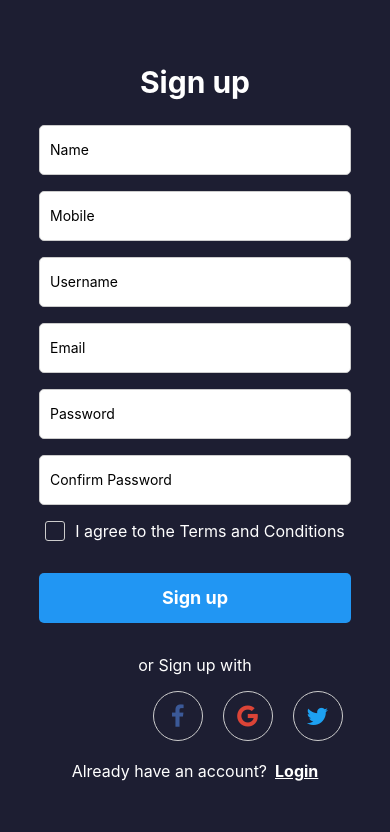
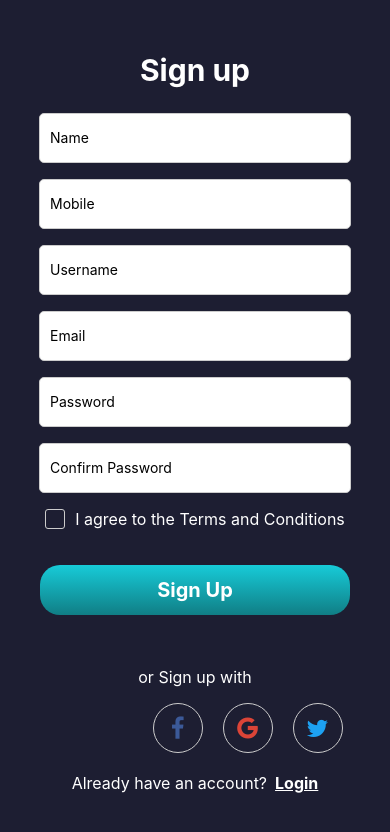
Before and after one commit to indra0421/movieApp_React_Native, a React Native app: screen /SignUp in a window 390 px wide. Shown: the top 832 px of the page. Built offline with nearby package versions, Linux system fonts and the light colour scheme.

Commit message:
movie details page created with details and calling the data from realtime api, next will finish the category rendering page, now its showing only names calling from api, i will call another api in this api by name for the images and details and will merge all movies to the main page

```diff
--- a/package.json
+++ b/package.json
@@ -14,13 +14,16 @@
     "@react-navigation/native": "^6.1.6",
     "@react-navigation/native-stack": "^6.9.12",
     "expo": "~48.0.9",
+    "expo-linear-gradient": "^12.1.2",
     "expo-status-bar": "~1.4.4",
     "react": "18.2.0",
     "react-dom": "18.2.0",
     "react-native": "0.71.4",
+    "react-native-linear-gradient": "^2.6.2",
     "react-native-login-screen": "^5.0.0",
     "react-native-safe-area-context": "4.5.0",
     "react-native-screens": "~3.20.0",
+    "react-native-vector-icons": "^9.2.0",
     "react-native-web": "~0.18.10"
   },
   "devDependencies": {
--- a/src/components/Login.js
+++ b/src/components/Login.js
@@ -2,6 +2,7 @@ import React, { useState } from 'react';
 import { View, Text, TextInput, TouchableOpacity, StyleSheet } from 'react-native';
 import { FontAwesome } from '@expo/vector-icons';
 import { useNavigation } from '@react-navigation/native'
+import { LinearGradient } from 'expo-linear-gradient';
 
 const Login = () => {
 
@@ -48,9 +49,14 @@ const Login = () => {
                     />
                 </TouchableOpacity>
             </View>
-            <TouchableOpacity style={styles.button} onPress={handleLogin}>
-                <Text style={styles.buttonText}>Login</Text>
+
+            <TouchableOpacity onPress={handleLogin}>
+                <LinearGradient colors={['#17cbd8', '#107e85']}
+                    style={styles.playButton}>
+                    <Text style={styles.buttonText}>Login</Text>
+                </LinearGradient>
             </TouchableOpacity>
+
             <View style={styles.separator}>
                 <View style={styles.line} />
                 <Text style={styles.separatorText}>or login with</Text>
@@ -125,10 +131,9 @@ const styles = StyleSheet.create({
     toggleButton: {
         paddingRight: 20,
     },
-    button: {
-        width: '100%',
+    playButton: {
+        width: 310,
         height: 50,
-        backgroundColor: '#e72626',
         borderRadius: 20,
         alignItems: 'center',
         justifyContent: 'center',
--- a/src/components/MoviePage.js
+++ b/src/components/MoviePage.js
@@ -1,26 +1,246 @@
-import { StyleSheet, Text, View, Image } from 'react-native'
-import React from 'react'
+import React from 'react';
+import { ScrollView } from 'react-native';
+import { View, Text, Image, StyleSheet, TouchableOpacity, FlatList } from 'react-native';
+import { LinearGradient } from "expo-linear-gradient";
+import Icon from 'react-native-vector-icons/AntDesign';
+import Icon2 from 'react-native-vector-icons/Entypo';
+import { useNavigation } from '@react-navigation/native'
+
 
 const MoviePage = ({ route }) => {
-    const { title, image } = route.params;
+
+    const navigation = useNavigation();
+    const { title, image, year, duration, genre, plot, rating, writer, actors, directcor } = route.params;
+    const str = genre.toString();
+    console.log(str)
+    var arr = str.split(',');
+    console.log(arr)
+
+
     return (
-        <View>
-            <Image
-                style={styles.img}
-                source={{ uri: image }}
+        <ScrollView style={styles.mainContainer}>
+            <View style={styles.imageContainer}>
+                <Image source={{ uri: image }} style={styles.image} />
 
-            />
-            <Text>{title}</Text>
-        </View>
-    )
-}
+                <LinearGradient
+                    colors={['rgba(0,0,0,0)', '#1c1c27']}
+                    style={styles.imageShadow}
+                    locations={[0.2, 0.6]}
+                />
 
-export default MoviePage
+                <View style={styles.movieTitleContainer}>
+                    <Text style={styles.movieTitle}>{title}</Text>
+                </View>
+                <View style={styles.imageTopIcons}>
+                    <TouchableOpacity style={styles.backButton} onPress={() => {
+                        navigation.goBack();
+                    }}>
+                        <Icon name="back" size={28} color="#fff" />
+                    </TouchableOpacity>
+                    <TouchableOpacity style={styles.backButton}>
+                        <Icon name="hearto" size={28} color="#fff" />
+                    </TouchableOpacity>
+                </View>
+            </View>
+            <View style={styles.ratingContainer}>
+                <View><Text style={styles.rateContainerText}>{rating}/10 ⭐  -</Text></View>
+                <View style={styles.rateCont}><Text style={styles.rateContainerText}>{duration}  -</Text></View>
+                <View><Text style={styles.rateContainerText}>{year}</Text></View>
+            </View>
+
+            <View style={styles.genreContainer}>
+                <TouchableOpacity>
+                    <LinearGradient
+                        colors={['#17cbd8', '#107e85']}
+                        style={styles.genres}>
+                        <Text style={{ color: "#fff", fontSize: 16, marginRight: 19 }}>{arr[0]}</Text>
+                    </LinearGradient>
+                </TouchableOpacity>
+
+                <TouchableOpacity>
+                    <LinearGradient
+                        colors={['#17cbd8', '#107e85']}
+                        style={styles.genres}>
+                        <Text style={{ color: "#fff", fontSize: 16, marginRight: 19 }}>{arr[1]}</Text>
+                    </LinearGradient>
+                </TouchableOpacity>
+
+                <TouchableOpacity>
+                    <LinearGradient
+                        colors={['#17cbd8', '#107e85']}
+                        style={styles.genres}>
+                        <Text style={{ color: "#fff", fontSize: 16, marginRight: 19 }}>{arr[1]}</Text>
+                    </LinearGradient>
+                </TouchableOpacity>
+
+            </View>
+
+            <View style={styles.downloadContainer}>
+                <TouchableOpacity>
+                    <LinearGradient colors={['#17cbd8', '#107e85']}
+                        style={styles.playButton}>
+                        <Icon name="play" size={32} color="#fff" />
+                        <Text style={{ fontSize: 20, marginLeft: 8, color: "#fff" }}>Watch Now</Text>
+                    </LinearGradient>
+                </TouchableOpacity>
+                <TouchableOpacity style={styles.dwnShareBtn}>
+                    <Icon name="download" size={31} color="#fff" />
+                </TouchableOpacity>
+                <TouchableOpacity style={styles.dwnShareBtn}>
+                    <Icon2 name="share" size={31} color="#fff" />
+                </TouchableOpacity>
+
+            </View>
+
+            <View style={styles.plotStyle}>
+                <View><Text style={{ color: "#fff", fontSize: 23 }}>Directed by</Text></View>
+                <Text style={{ color: "#949598", fontSize: 15, lineHeight: 28 }}>{directcor}</Text>
+            </View>
+            <View style={styles.plotStyle}>
+                <View><Text style={{ color: "#fff", fontSize: 23 }}>Actors</Text></View>
+                <Text style={{ color: "#949598", fontSize: 15, lineHeight: 28 }}>{actors}</Text>
+            </View>
+            <View style={styles.plotStyle}>
+                <View><Text style={{ color: "#fff", fontSize: 23 }}>Writer</Text></View>
+                <Text style={{ color: "#949598", fontSize: 15, lineHeight: 28 }}>{writer}</Text>
+            </View>
+            <View style={styles.plotStyle}>
+                <View><Text style={{ color: "#fff", fontSize: 23 }}>Story Line</Text></View>
+                <Text style={{ color: "#949598", fontSize: 15, lineHeight: 28 }}>{plot}</Text>
+            </View>
+
+
+
+        </ScrollView>
+    );
+};
 
 const styles = StyleSheet.create({
-    img: {
+    mainContainer: {
+        position: "relative",
+        backgroundColor: "#1c1c27"
+    },
+    image: {
         width: "100%",
-        height: undefined,
-        aspectRatio: 3 / 2
+        height: 430,
+    },
+    imageTopIcons: {
+        // borderWidth: 1,
+        // borderColor: "#fff",
+        position: "absolute",
+        top: 20,
+        width: "100%",
+        height: 70,
+        display: "flex",
+        flexDirection: "row",
+        justifyContent: "space-between"
+    },
+    backButton: {
+        borderWidth: 1,
+        borderColor: "#fff",
+        padding: 14,
+        borderRadius: 20,
+        margin: 5,
+        marginLeft: 15,
+        marginRight: 15,
+        backgroundColor: "rgba(28, 28, 39, 0.7)"
+    },
+    movieTitleContainer: {
+        position: "absolute",
+        bottom: 10,
+        left: 16,
+    },
+    movieTitle: {
+        color: "#fff",
+        fontSize: 30,
+        fontWeight: "bold"
+    },
+    imageContainer: {
+        width: "100%",
+        position: "relative"
+    },
+    imageShadow: {
+        // borderWidth: 2,
+        width: "100%",
+        height: 200,
+        position: "absolute",
+        borderColor: "#fff",
+        bottom: 0,
+
+    },
+    ratingContainer: {
+        display: "flex",
+        flexDirection: "row",
+        marginBottom: 15,
+        marginTop: 7,
+        marginLeft: 15
+    },
+    genreContainer: {
+        display: "flex",
+        flexDirection: "row",
+        marginLeft: 15,
+        marginBottom: 10
+    },
+    rateCont: {
+        marginLeft: 10,
+        marginRight: 10
+    },
+    rateContainerText: {
+        fontSize: 17,
+        color: "#51565b",
+        fontWeight: "bold"
+    },
+    genres: {
+        borderColor: "#1f5158",
+        borderWidth: 1,
+        marginRight: 10,
+        paddingLeft: 12,
+        borderRadius: 20,
+        paddingBottom: 2
+
+    },
+    genres: {
+        borderColor: "#1f5158",
+        borderWidth: 1,
+        marginRight: 10,
+        paddingLeft: 12,
+        borderRadius: 20,
+        paddingBottom: 2
+
+    },
+    downloadContainer: {
+        display: "flex",
+        flexDirection: "row",
+        marginLeft: 15,
+        marginTop: 15
+
+    },
+    playButton: {
+        height: 60,
+        width: 210,
+        display: "flex",
+        flexDirection: "row",
+        justifyContent: "center",
+        borderRadius: 15,
+        padding: 15
+
+    },
+    dwnShareBtn: {
+        borderWidth: 1,
+        borderColor: "#fff",
+        marginLeft: 5,
+        padding: 12,
+        borderRadius: 15
+
+    },
+    plotStyle: {
+        marginLeft: 16,
+        marginTop: 20,
+        marginRight: 10,
+        display: "flex",
+        flexDirection: "column"
     }
-})
+
+});
+
+export default MoviePage;
--- a/src/components/SignUp.js
+++ b/src/components/SignUp.js
@@ -3,6 +3,7 @@ import { StyleSheet, View, Text, TextInput, TouchableOpacity } from 'react-nativ
 import { AntDesign, FontAwesome, Ionicons } from '@expo/vector-icons';
 import { useNavigation } from '@react-navigation/native'
 import { KeyboardAvoidingView, Platform } from 'react-native';
+import { LinearGradient } from 'expo-linear-gradient';
 
 const SignUp = () => {
 
@@ -109,7 +110,11 @@ const SignUp = () => {
                 onPress={handleSignUp}
                 disabled={!name || !mobile || !dob || !email || !agree}
             >
-                <Text style={styles.buttonText}>Sign up</Text>
+                <LinearGradient colors={['#17cbd8', '#107e85']}
+                    style={styles.playButton}>
+                    <Text style={styles.buttonText}>Sign Up</Text>
+                </LinearGradient>
+
             </TouchableOpacity>
             <View style={styles.socialMedia}>
                 <Text style={styles.socialMediaText}>or Sign up with</Text>
@@ -193,19 +198,18 @@ const styles = StyleSheet.create({
         fontSize: 16,
         color: "#fff"
     },
-    button: {
-        width: '80%',
+    playButton: {
+        width: 310,
         height: 50,
-        backgroundColor: '#2196f3',
+        borderRadius: 20,
         alignItems: 'center',
         justifyContent: 'center',
-        borderRadius: 5,
-        marginTop: 16,
-        color: "#fff"
+        marginBottom: 20,
+        marginTop: 20
     },
     buttonText: {
         color: '#fff',
-        fontSize: 18,
+        fontSize: 20,
         fontWeight: 'bold',
     },
     socialMedia: {
--- a/src/fetchapi/categoryApiFetch.js
+++ b/src/fetchapi/categoryApiFetch.js
@@ -3,7 +3,7 @@ import React, { useEffect, useState } from 'react'
 
 
 
-const categoryApiFetch = () => {
+const CategoryApiFetch = () => {
     const categoryApi = "https://api.themoviedb.org/3/genre/movie/list?api_key=30f76e3ddb7adb8e8c0dfc85fb5578e9&language=en-US"
     const [category, setCategory] = useState()
 
@@ -25,6 +25,6 @@ const categoryApiFetch = () => {
     )
 }
 
-export default categoryApiFetch
+export default CategoryApiFetch
 
 const styles = StyleSheet.create({})
```
Also changed, not shown: App.js (+4 -4 lines), src/components/Home.js (+20 -3 lines), src/fetchapi/Api.js (+3 -8 lines), 1 other file (tests, documents, lock files or other folders).
